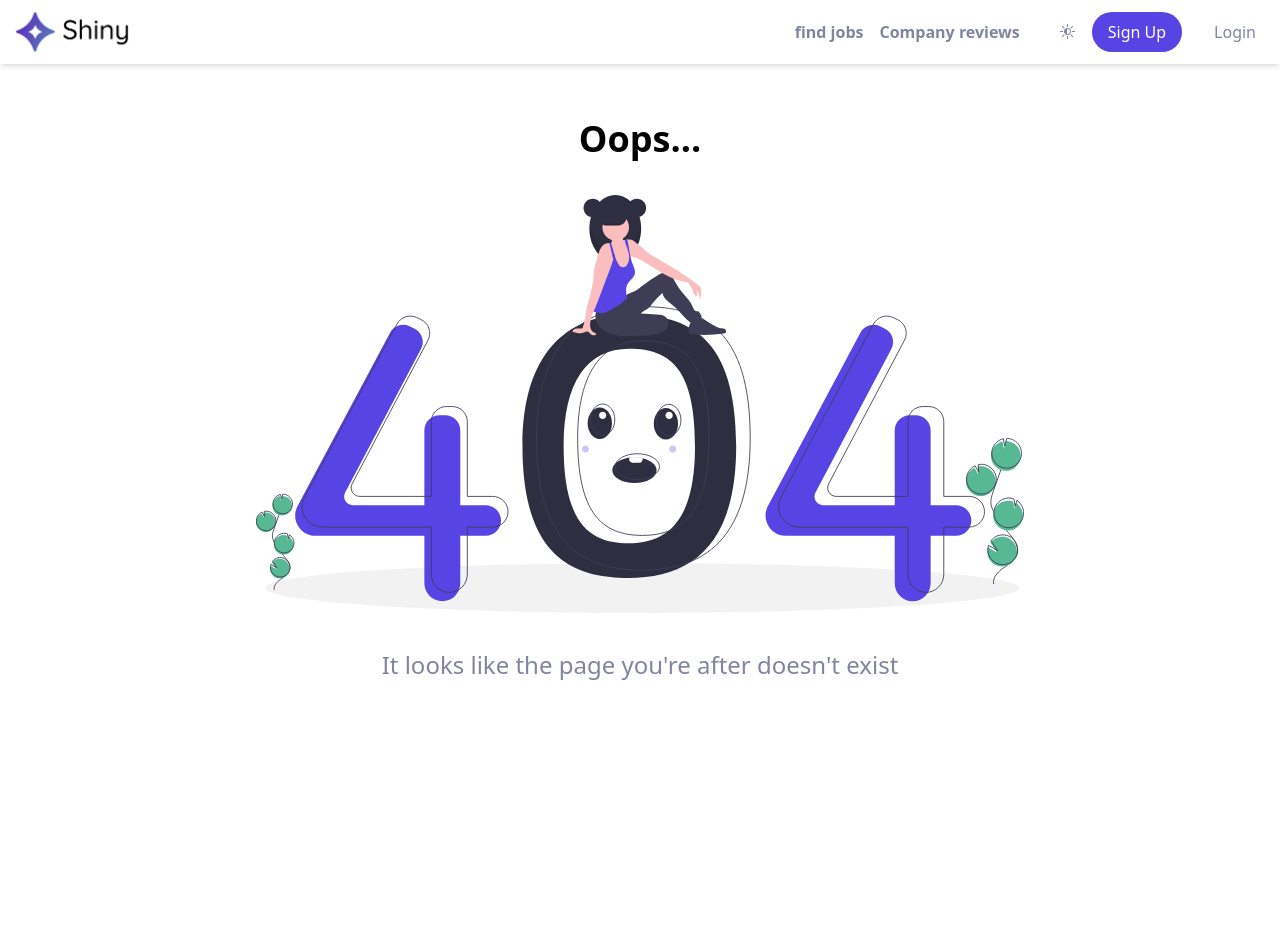
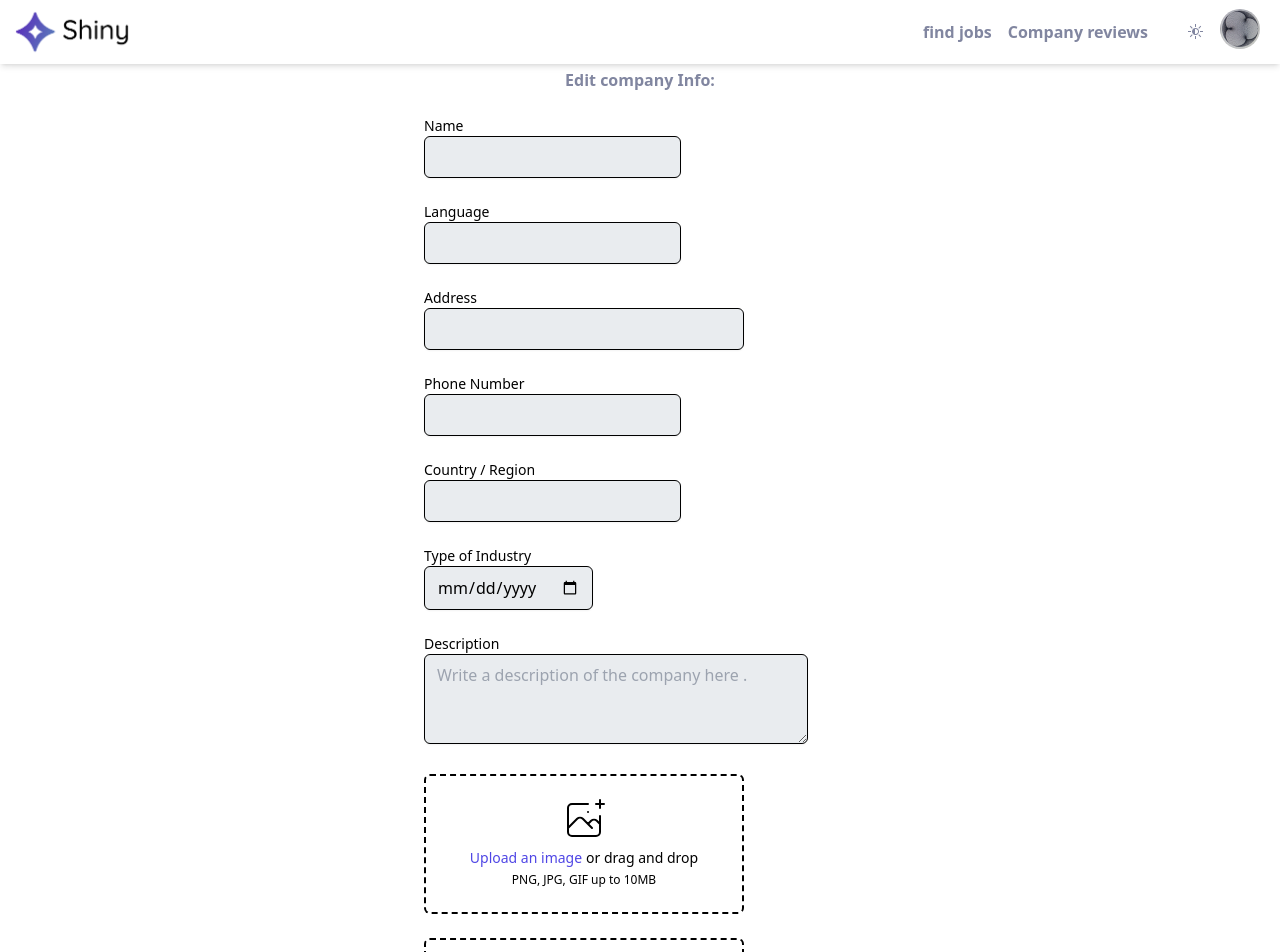
Before and after one commit to ouhammmourachid/spring-boot-project, a React (Create React App) app in the folder frontend/: page /company/edit in a window 1280 px wide. Shown: the top 952 px of the page. Before the commit the page ends 800 px from the top, so only its background shows below. Built offline with nearby package versions, Linux system fonts and the light colour scheme.

Commit message:
finishing with desgin

```diff
--- a/frontend/src/App.jsx
+++ b/frontend/src/App.jsx
@@ -16,6 +16,7 @@ import Company from "./pages/Company";
 import Job from './pages/Job';
 import EditJob from './pages/EditJob';
 import Footer from './components/Footer';
+import EditCompany from "./pages/EditCompany";
 
 function App(){
     const savedDarkMode = localStorage.getItem('darkMode')
@@ -44,6 +45,7 @@ function App(){
                     <Route path='profile' element= {<Profile />} />
                     <Route path='profile/edit' element={<EditProfile />} />
                     <Route path='company' element={<Company />} />
+                    <Route path='company/edit' element={<EditCompany />} />
                     <Route path='job' element={<Job />} />
                     <Route path='job/edit' element={<EditJob />} />
                     <Route path="*" element={<Error />} />
--- a/frontend/src/components/Header/index.jsx
+++ b/frontend/src/components/Header/index.jsx
@@ -3,9 +3,27 @@ import DarkLogo from '../../assets/dark-logo.png';
 import { Link } from 'react-router-dom';
 import {Light} from '../icones/Light';
 import { Moon } from '../icones/Moon';
-
+import { useState,useEffect,useRef } from 'react';
+import profile from'../../assets/profile.jpg';
+import DropDown from '../DropDown';
 
 function Header({darkMode,setDarkMode,setShowSignIn,setShowSignUp}){
+    const logedIn = true;
+    const [showMenu,setShowMenu] = useState(false);
+    let menuRef = useRef();
+
+  useEffect(() => {
+    let handler = (e)=>{
+      if(!menuRef.current.contains(e.target)){
+        setShowMenu(false);
+        console.log(menuRef.current);
+      }
+    };
+    document.addEventListener("mousedown", handler);
+    return() =>{
+      document.removeEventListener("mousedown", handler);
+    }
+    });
     return(
         <nav className="fixed w-full z-20 top-0 bg-white dark:bg-colordark left-0 shadow-md h-18">
             <div className=' flex items-center justify-between p-2'>
@@ -23,10 +41,26 @@ function Header({darkMode,setDarkMode,setShowSignIn,setShowSignUp}){
                     <div className='mr-4 ml-6'onClick={()=>setDarkMode(!darkMode)}>
                         {darkMode ? <Moon /> : <Light />}
                     </div>
-                    <button className="bg-primary hover:bg-blue-700 text-white font-medium py-2 px-4 rounded-full"
-                            onClick={()=>setShowSignUp(true)}>Sign Up</button>
-                    <button className="bg-white hover:bg-gray-100 text-gray-800 font-medium py-2 px-4 rounded-full ml-4"
-                            onClick={()=>setShowSignIn(true)}>Login</button>
+                    {!logedIn ?
+                    <div>
+                        <button className="bg-primary hover:bg-blue-700 text-white font-medium py-2 px-4 rounded-full"  onClick={()=>setShowSignUp(true)}>Sign Up</button>
+                        <button className="bg-white hover:bg-gray-100 text-gray-800 font-medium py-2 px-4 rounded-full ml-4"  onClick={()=>setShowSignIn(true)}>Login</button>
+                    </div>
+                    :
+                    <div ref={menuRef}>
+                        <button onClick={()=>setShowMenu(!showMenu)}>
+                            <img src={profile} alt="profile" className='rounded-full w-10 mr-3'/>
+                        </button>
+                        {showMenu&&
+                        <div >
+                            <div class="relative">
+                                <div class="absolute -m-1 ml-1 w-8 h-8 rounded-b-full rounded-l-full -rotate-45 bg-white"></div>
+                            </div>
+                            <DropDown />
+                        </div>
+                        }
+                    </div>
+                    }
                 </div>
             </div>
             </div>
--- a/frontend/src/pages/EditCompany/index.jsx
+++ b/frontend/src/pages/EditCompany/index.jsx
@@ -37,7 +37,7 @@ export default function EditCompany(){
                 <textarea className="form-control py-2 px-3 border border-gray-300 bg-white rounded-md shadow-sm focus:outline-none focus:ring-indigo-500 focus:border-indigo-500 w-96" id="description" rows="3" placeholder='Write a description of the company here .' style={{"background-color": "#e9ecef"}}></textarea>
               </div>
 
-              <div className="m-3 flex justify-center px-6 pt-5 pb-6 border-2 border-gray-300 border-dashed rounded-md w-96">
+              <div className="m-3 flex justify-center px-6 pt-5 pb-6 border-2 border-gray-300 border-dashed rounded-md w-80">
                 <div className="space-y-1 text-center">
                   <Image />
                   <div className="flex text-sm text-gray-600">
@@ -53,7 +53,7 @@ export default function EditCompany(){
                 </div>
               </div>
 
-              <div className="m-3 flex justify-center px-6 pt-5 pb-6 border-2 border-gray-300 border-dashed rounded-md w-96">
+              <div className="m-3 flex justify-center px-6 pt-5 pb-6 border-2 border-gray-300 border-dashed rounded-md w-80">
                 <div className="space-y-1 text-center">
                     <Pdf />
                   <div className="flex text-sm text-gray-600">
```
